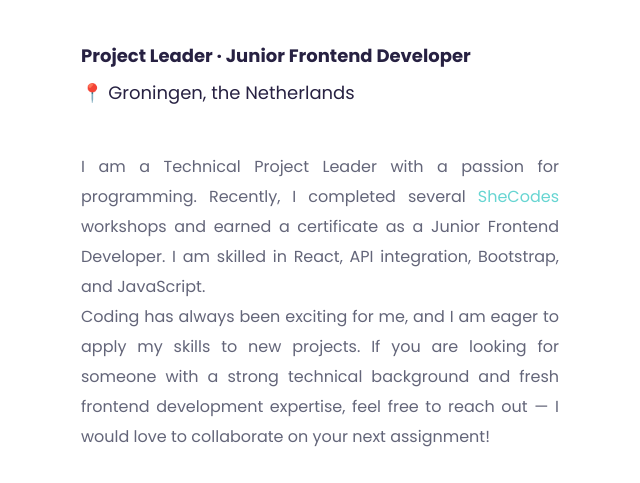
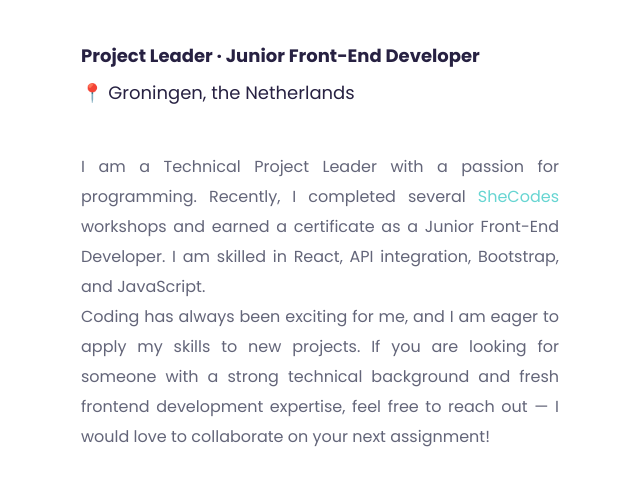
Before and after one commit to gosiagrajewska/project_portfolio, a plain HTML site: page about.html in a window 1280 px wide. Shown: the part 317-800 px from the top of the page, 39-679 px from the left. Drawn offline with nearby package versions, Linux system fonts and the light colour scheme.

Commit message:
typos corrected

```diff
--- a/about.html
+++ b/about.html
@@ -59,7 +59,7 @@
           <div class="content">
             <h1 class="mb-5">Małgorzata Grajewska</h1>
             <h3 class="mb-3 fw-bold">
-              Project Leader · Junior Frontend Developer
+              Project Leader · Junior Front-End Developer
             </h3>
             <h3 class="mb-5">📍 Groningen, the Netherlands</h3>
             <p class="mb-5 about-me">
@@ -72,8 +72,9 @@
                 title="Link to SheCodes"
                 >SheCodes</a
               >
-              workshops and earned a certificate as a Junior Frontend Developer.
-              I am skilled in React, API integration, Bootstrap, and JavaScript.
+              workshops and earned a certificate as a Junior Front-End
+              Developer. I am skilled in React, API integration, Bootstrap, and
+              JavaScript.
               <br />Coding has always been exciting for me, and I am eager to
               apply my skills to new projects. If you are looking for someone
               with a strong technical background and fresh frontend development
```
Also changed, not shown: index.html (+1 -1 lines).
